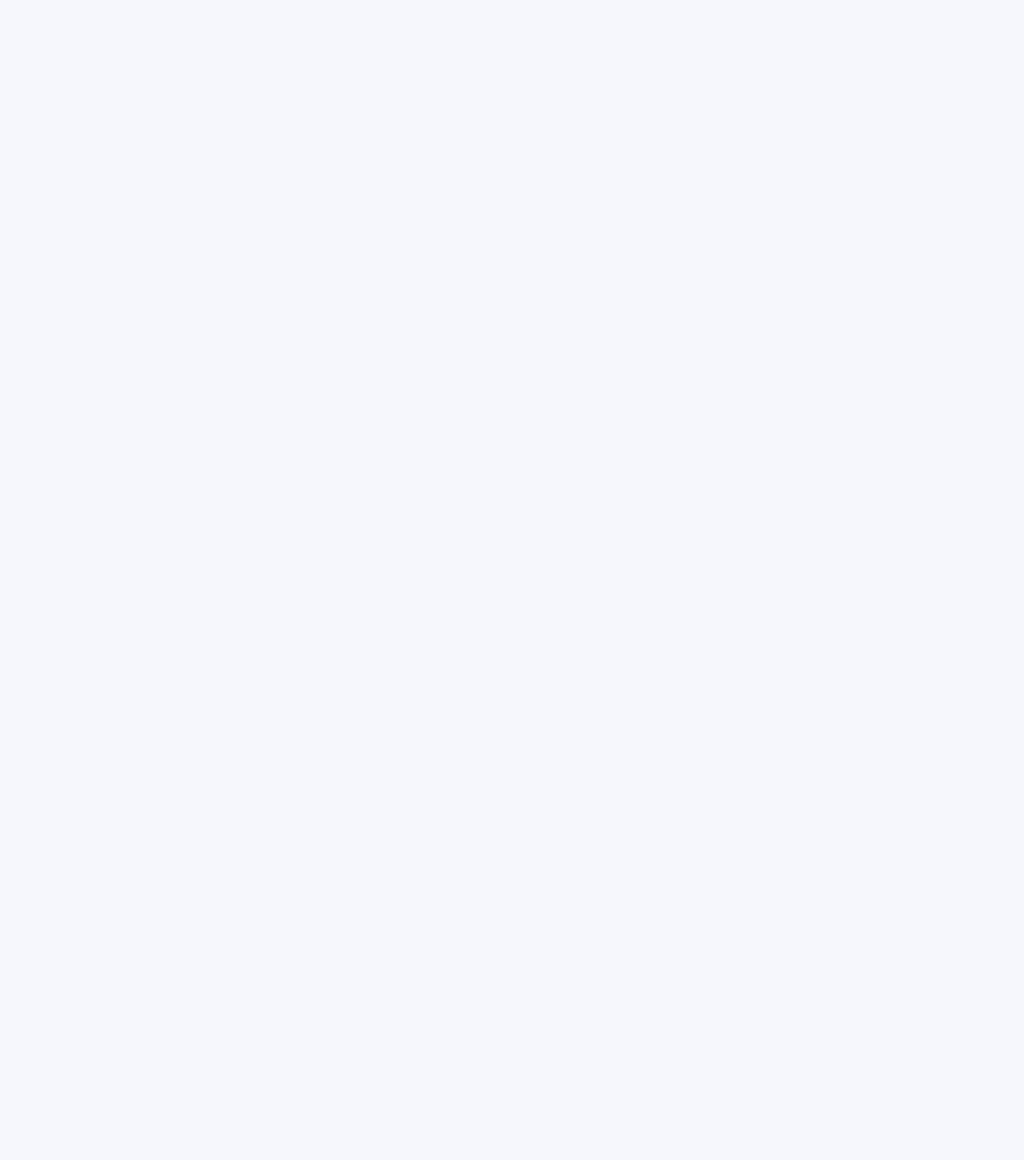
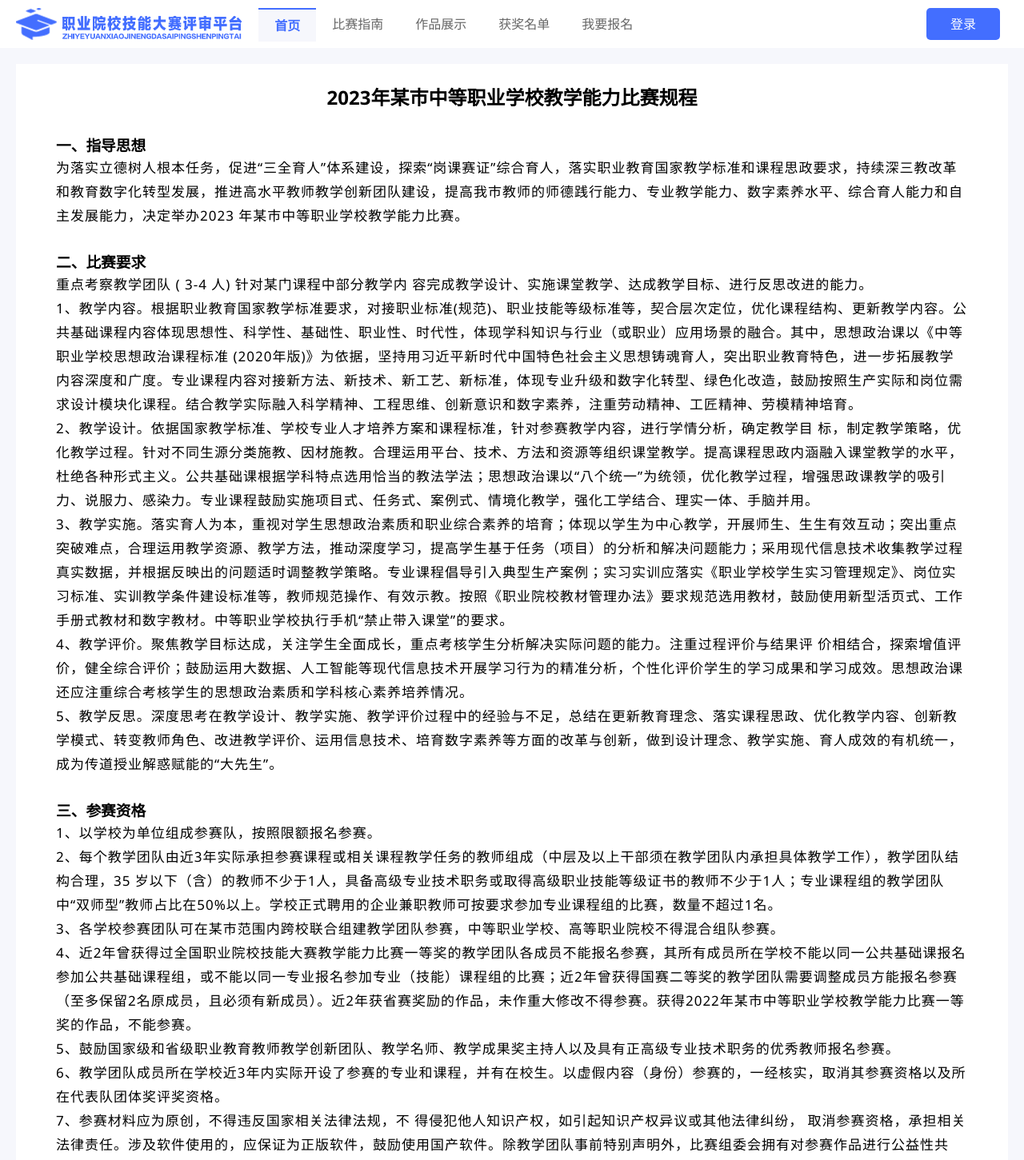
Before and after one commit to fagedai/PRD, a Vue app: page /home/guide in a window 1280 px wide. Before the commit this address had no page. Shown: the top 1451 px of the page at 80% size. Before the commit the page ends 800 px from the top, so only its background shows below. Built offline with nearby package versions, Linux system fonts and the light colour scheme.

Commit message:
比赛指南框架搭建

```diff
--- /dev/null
+++ b/src/views/Exhibition/index.vue
@@ -0,0 +1,9 @@
+<script setup>
+
+</script>
+<template>
+    <div>
+
+    </div>
+</template>
+<style scoped></style>
--- /dev/null
+++ b/src/views/Guide/index.vue
@@ -0,0 +1,69 @@
+<script setup>
+</script>
+<template>
+    <div class="guide">
+        <div class="content">
+            <h2>2023年某市中等职业学校教学能力比赛规程</h2>
+            <h3>一、指导思想</h3>
+            <p>为落实立德树人根本任务，促进“三全育人”体系建设，探索“岗课赛证”综合育人，落实职业教育国家教学标准和课程思政要求，持续深三教改革和教育数字化转型发展，推进高水平教师教学创新团队建设，提高我市教师的师德践行能力、专业教学能力、数字素养水平、综合育人能力和自主发展能力，决定举办2023
+                年某市中等职业学校教学能力比赛。</p>
+            <h3>二、比赛要求</h3>
+            <p>重点考察教学团队 ( 3-4 人) 针对某门课程中部分教学内 容完成教学设计、实施课堂教学、达成教学目标、进行反思改进的能力。</p>
+            <p>1、教学内容。根据职业教育国家教学标准要求，对接职业标准(规范)、职业技能等级标准等，契合层次定位，优化课程结构、更新教学内容。公共基础课程内容体现思想性、科学性、基础性、职业性、时代性，体现学科知识与行业（或职业）应用场景的融合。其中，思想政治课以《中等职业学校思想政治课程标准
+                (2020年版)》为依据，坚持用习近平新时代中国特色社会主义思想铸魂育人，突出职业教育特色，进一步拓展教学内容深度和广度。专业课程内容对接新方法、新技术、新工艺、新标准，体现专业升级和数字化转型、绿色化改造，鼓励按照生产实际和岗位需求设计模块化课程。结合教学实际融入科学精神、工程思维、创新意识和数字素养，注重劳动精神、工匠精神、劳模精神培育。
+            </p>
+            <p>2、教学设计。依据国家教学标准、学校专业人才培养方案和课程标准，针对参赛教学内容，进行学情分析，确定教学目
+                标，制定教学策略，优化教学过程。针对不同生源分类施教、因材施教。合理运用平台、技术、方法和资源等组织课堂教学。提高课程思政内涵融入课堂教学的水平，杜绝各种形式主义。公共基础课根据学科特点选用恰当的教法学法；思想政治课以“八个统一”为统领，优化教学过程，增强思政课教学的吸引力、说服力、感染力。专业课程鼓励实施项目式、任务式、案例式、情境化教学，强化工学结合、理实一体、手脑并用。
+            </p>
+            <p>3、教学实施。落实育人为本，重视对学生思想政治素质和职业综合素养的培育；体现以学生为中心教学，开展师生、生生有效互动；突出重点突破难点，合理运用教学资源、教学方法，推动深度学习，提高学生基于任务（项目）的分析和解决问题能力；采用现代信息技术收集教学过程真实数据，并根据反映出的问题适时调整教学策略。专业课程倡导引入典型生产案例；实习实训应落实《职业学校学生实习管理规定》、岗位实习标准、实训教学条件建设标准等，教师规范操作、有效示教。按照《职业院校教材管理办法》要求规范选用教材，鼓励使用新型活页式、工作手册式教材和数字教材。中等职业学校执行手机“禁止带入课堂”的要求。
+            </p>
+            <p>4、教学评价。聚焦教学目标达成，关注学生全面成长，重点考核学生分析解决实际问题的能力。注重过程评价与结果评
+                价相结合，探索增值评价，健全综合评价；鼓励运用大数据、人工智能等现代信息技术开展学习行为的精准分析，个性化评价学生的学习成果和学习成效。思想政治课还应注重综合考核学生的思想政治素质和学科核心素养培养情况。
+            </p>
+            <p>5、教学反思。深度思考在教学设计、教学实施、教学评价过程中的经验与不足，总结在更新教育理念、落实课程思政、优化教学内容、创新教学模式、转变教师角色、改进教学评价、运用信息技术、培育数字素养等方面的改革与创新，做到设计理念、教学实施、育人成效的有机统一，成为传道授业解惑赋能的“大先生”。
+            </p>
+            <h3>三、参赛资格</h3>
+            <p>1、以学校为单位组成参赛队，按照限额报名参赛。</p>
+            <p>2、每个教学团队由近3年实际承担参赛课程或相关课程教学任务的教师组成（中层及以上干部须在教学团队内承担具体教学工作），教学团队结构合理，35
+                岁以下（含）的教师不少于1人，具备高级专业技术职务或取得高级职业技能等级证书的教师不少于1人；专业课程组的教学团队中“双师型”教师占比在50%以上。学校正式聘用的企业兼职教师可按要求参加专业课程组的比赛，数量不超过1名。
+            </p>
+            <p>3、各学校参赛团队可在某市范围内跨校联合组建教学团队参赛，中等职业学校、高等职业院校不得混合组队参赛。</p>
+            <p>4、近2年曾获得过全国职业院校技能大赛教学能力比赛一等奖的教学团队各成员不能报名参赛，其所有成员所在学校不能以同一公共基础课报名参加公共基础课程组，或不能以同一专业报名参加专业（技能）课程组的比赛；近2年曾获得国赛二等奖的教学团队需要调整成员方能报名参赛（至多保留2名原成员，且必须有新成员）。近2年获省赛奖励的作品，未作重大修改不得参赛。获得2022年某市中等职业学校教学能力比赛一等奖的作品，不能参赛。
+            </p>
+            <p>5、鼓励国家级和省级职业教育教师教学创新团队、教学名师、教学成果奖主持人以及具有正高级专业技术职务的优秀教师报名参赛。</p>
+            <p>6、教学团队成员所在学校近3年内实际开设了参赛的专业和课程，并有在校生。以虚假内容（身份）参赛的，一经核实，取消其参赛资格以及所在代表队团体奖评奖资格。</p>
+            <p>7、参赛材料应为原创，不得违反国家相关法律法规，不 得侵犯他人知识产权，如引起知识产权异议或其他法律纠纷，
+                取消参赛资格，承担相关法律责任。涉及软件使用的，应保证为正版软件，鼓励使用国产软件。除教学团队事前特别声明外，比赛组委会拥有对参赛作品进行公益性共享、展示的权利。</p>
+            <p>8、除《参赛报名表》《参赛汇总表》之外，参赛文本材料（含文件名及其属性）、决赛现场的展示答辩，不得泄露区市、学校名称和团队成员的任何信息。故意透露相关信息的，取消参赛资格。</p>
+        </div>
+
+    </div>
+</template>
+
+<style>
+.guide {
+    height: 1600px;
+    width: 1240px;
+    margin: 20px auto;
+    background-color: #fff;
+
+    .content {
+        margin: 0 50px;
+
+        h2 {
+            padding-top: 25px;
+            text-align: center;
+        }
+
+        h3 {
+            margin-top: 30px;
+        }
+
+        p {
+            font-size: 17px;
+            line-height: 30px;
+            letter-spacing: 1px;
+        }
+    }
+}
+</style>
--- a/src/views/Nav/index.vue
+++ b/src/views/Nav/index.vue
@@ -9,35 +9,43 @@ const list = ref([
     { path: "/home/enroll", name: "我要报名" },
 ]);
 
-const curIdx = ref(0);
+const curIdx = ref(-1);
 const actIdx = ref(0);
 const isIndexActive = (index) => {
     return index === curIdx.value || index === actIdx.value;
 };
 const updateActiveIndex = (index) => {
     actIdx.value = index;
-    // 将激活的索引保存到本地存储
-    localStorage.setItem('activeIndex', index);
+    // 将激活的索引保存到sessionStorage
+    sessionStorage.setItem('activeIndex', index);
 };
+
+// 从sessionStorage获取激活的索引
+const storedIndex = sessionStorage.getItem('activeIndex');
+if (storedIndex !== null) {
+    actIdx.value = parseInt(storedIndex, 10);
+}
 </script>
 <template>
     <div class="nav">
-        <div class="nav_item">
+        <div class="nav_item" @mouseleave="curIdx = -1">
             <div class="nav_logo">
                 <img src="/src/assets/PC端_slices/组 4@2x(3).png" alt="Logo" />
             </div>
-            <ul class="nav_column">
-                <li v-for="( item, index ) in  list" :key="index" :class="{ active: isIndexActive(index) }"
-                    @mouseenter="curIdx = index" @mouseleave="curIdx = -1" @click="updateActiveIndex(index)">
-                    <span>{{ item.name }}</span>
-                </li>
-            </ul>
+            <div class="nav_column">
+                <routerLink :to="route.path" v-for="( route, index ) in  list" :key="index" class="link"
+                    :class="{ active: isIndexActive(index) }" @mouseenter="curIdx = index" @mouseleave="curIdx = -1"
+                    @click="updateActiveIndex(index)">
+                    <span>{{ route.name }}</span>
+                </routerLink>
+            </div>
             <div class="nav_login">
                 登录
             </div>
         </div>
     </div>
 </template>
+
 
 <style scoped>
 .nav {
@@ -64,7 +72,7 @@ const updateActiveIndex = (index) => {
     float: left;
     margin-top: 10px;
 
-    li {
+    .link {
         float: left;
         height: 40px;
         padding: 0 20px;
--- a/src/views/Primarily/index.vue
+++ b/src/views/Primarily/index.vue
@@ -58,7 +58,7 @@
                 <h1>作品展示</h1>
             </div>
             <ul>
-                <li>
+                <li style="margin-left: 20px;">
                     <div>
                         <p>工业机器人编程的案例化教学</p>
                     </div>
@@ -86,7 +86,7 @@
                     <p style="float: left; margin-left: 10px;">浏览 <i style="font-size: 15px;">56</i></p>
                     <p style="float: right;margin-right: 10px;">2021-12-09</p>
                 </li>
-                <li>
+                <li style="margin-left: 20px;">
                     <div>
                         <p>汇聚直播力量，助力乡村发展</p>
                     </div>
@@ -307,7 +307,7 @@
             float: left;
             height: 180px;
             width: 300px;
-            margin: 0 30px 30px 0;
+            margin: 0 20px 30px 0;
             background-color: #fff;
 
             div {
```
Also changed, not shown: src/router/index.js (+8 -0 lines).
